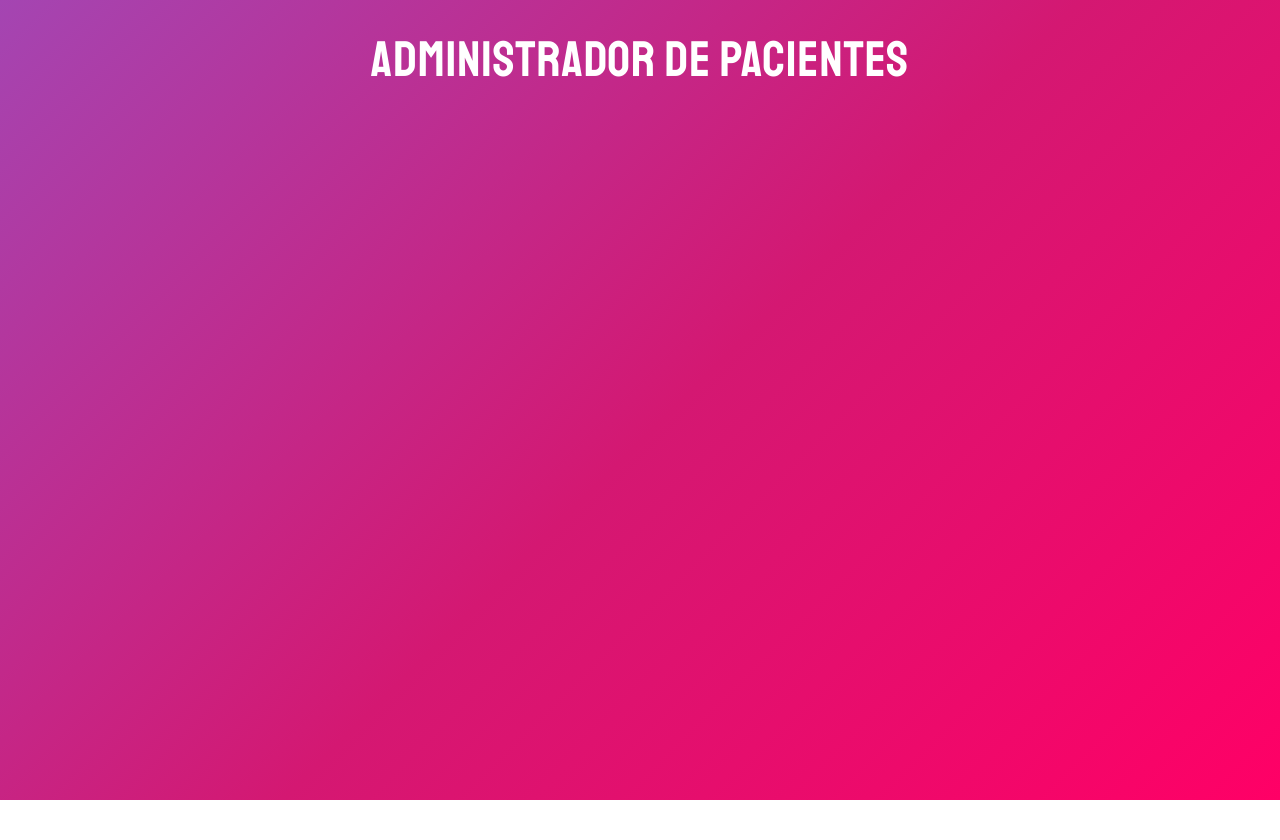
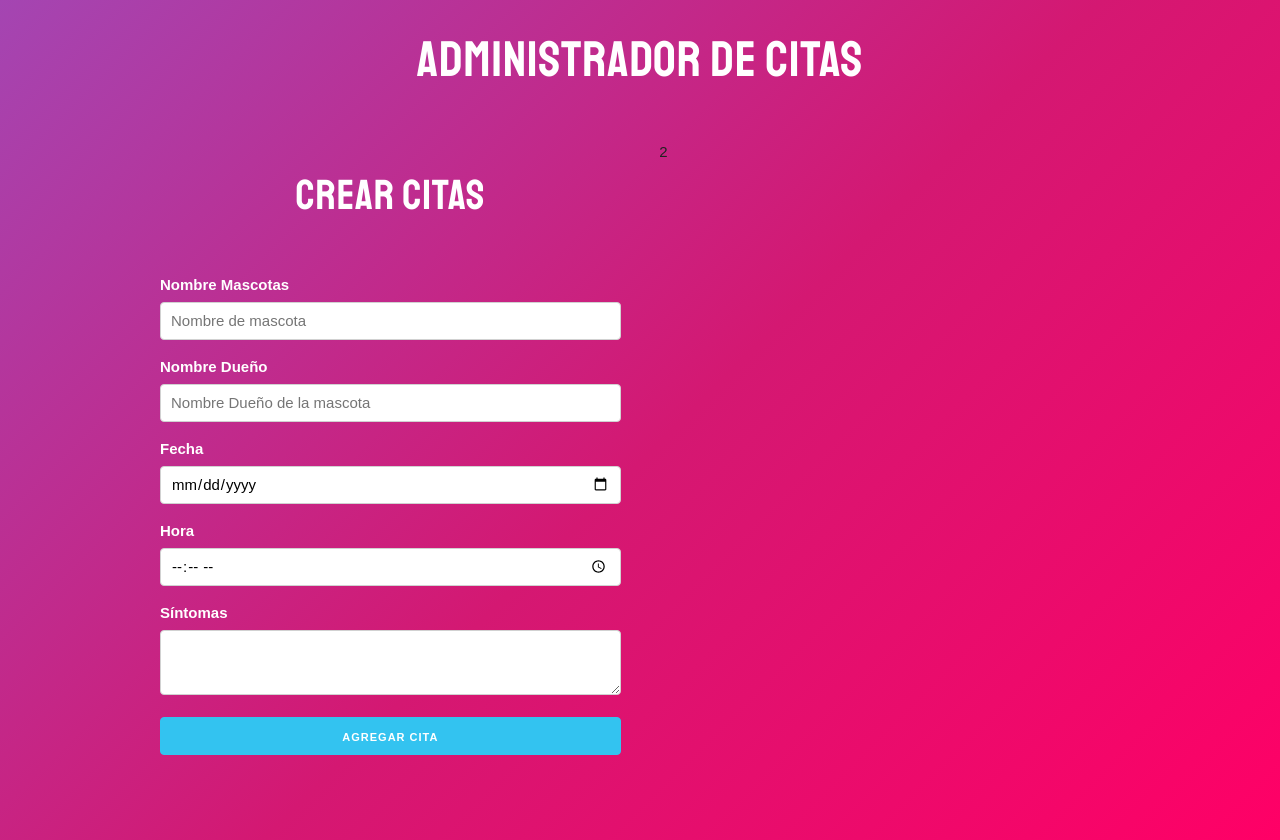
Before and after one commit to carlossantesp/admin-pacientes-mascotas, a React (Create React App) app: page / in a window 1280 px wide. Before the commit the page ends 800 px from the top, so only its background shows below. Built offline with nearby package versions, Linux system fonts and the light colour scheme.

Commit message:
Agregando componente Formulario

```diff
--- a/src/App.js
+++ b/src/App.js
@@ -1,5 +1,19 @@
+import React, { Fragment } from "react";
+import Formulario from "./components/Formulario";
 function App() {
-  return <h1>Administrador de Pacientes</h1>;
+  return (
+    <Fragment>
+      <h1>Administrador de citas</h1>
+      <div className="container">
+        <div className="row">
+          <div className="one-half column">
+            <Formulario />
+          </div>
+          <div className="one-half column">2</div>
+        </div>
+      </div>
+    </Fragment>
+  );
 }
 
 export default App;
--- /dev/null
+++ b/src/components/Formulario.js
@@ -0,0 +1,41 @@
+import React, { Fragment } from "react";
+
+const Formulario = () => {
+  return (
+    <Fragment>
+      <h2>Crear Citas</h2>
+      <form>
+        <label htmlFor="mascota">Nombre Mascotas</label>
+        <input
+          type="text"
+          name="mascota"
+          className="u-full-width"
+          placeholder="Nombre de mascota"
+        />
+
+        <label htmlFor="propietario">Nombre Dueño</label>
+        <input
+          type="text"
+          name="propietario"
+          className="u-full-width"
+          placeholder="Nombre Dueño de la mascota"
+        />
+
+        <label htmlFor="date">Fecha</label>
+        <input type="date" name="date" className="u-full-width" />
+
+        <label htmlFor="hora">Hora</label>
+        <input type="time" name="hora" className="u-full-width" />
+
+        <label htmlFor="sintomas">Síntomas</label>
+        <textarea name="sintomas" className="u-full-width"></textarea>
+
+        <button type="submit" className="u-full-width button-primary">
+          Agregar Cita
+        </button>
+      </form>
+    </Fragment>
+  );
+};
+
+export default Formulario;
```
